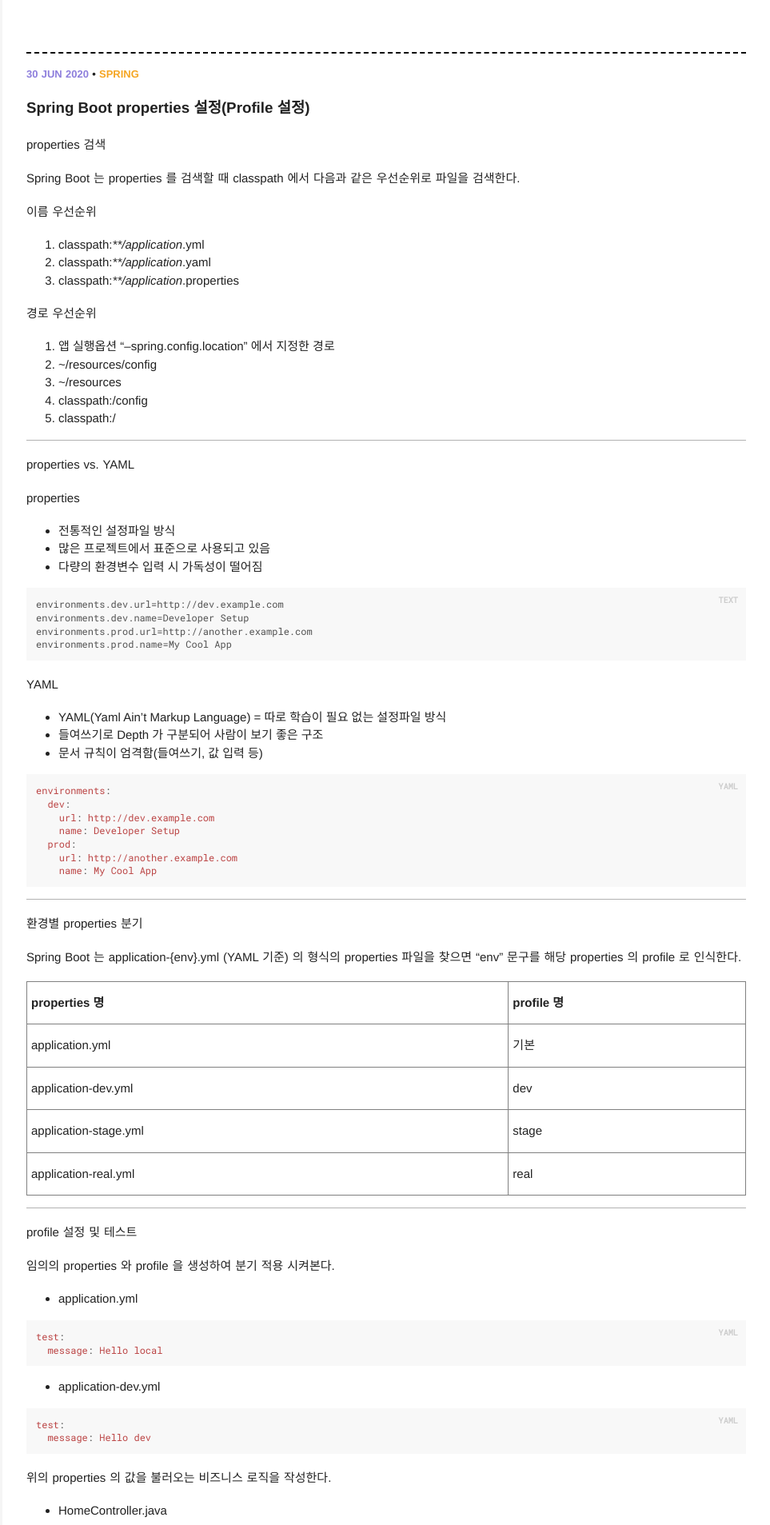
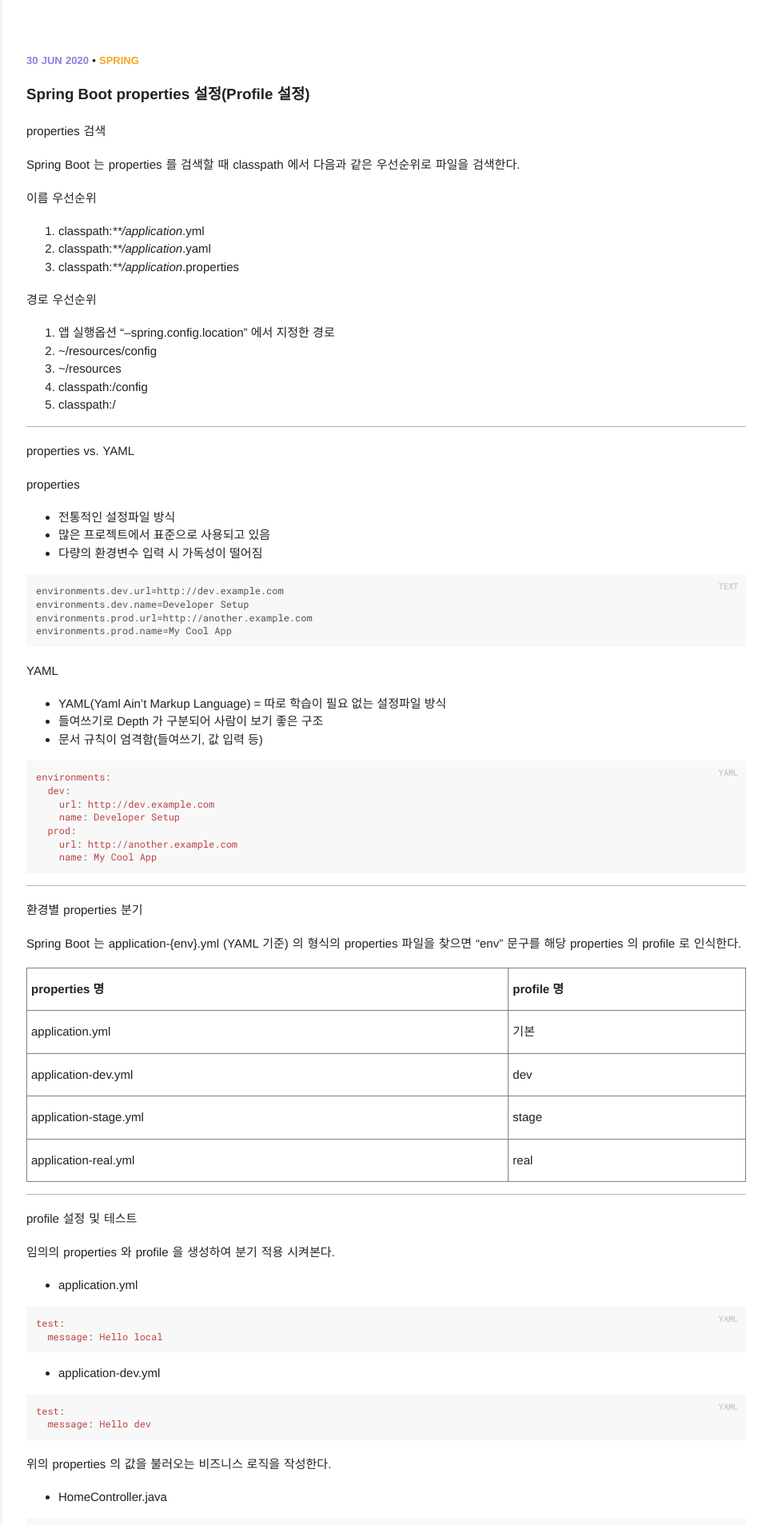
Before and after one commit to Hotsse/hotsse.github.io, a Jekyll site: the page built from index.html, in a window 1280 px wide. Shown: the top 1907 px of the page at 80% size, without its empty margins (317-1280 px from the left). Built offline with Jekyll 4.4.1, drawn with Linux system fonts in a browser that asks for light colours.

Commit message:
update post listing

```diff
--- a/_layouts/post_listing.html
+++ b/_layouts/post_listing.html
@@ -3,7 +3,6 @@
 ---
 
 {% for post in site.posts limit:5 %}
-<hr style="border-top:2px dashed black !important">
 <section class="post">
   <header class="post-header">
     <p class="post-meta">
@@ -60,4 +59,5 @@
     {% endif %}
 
 </section>
+<hr style="border-top:2px dashed black !important">
 {% endfor %}
```
